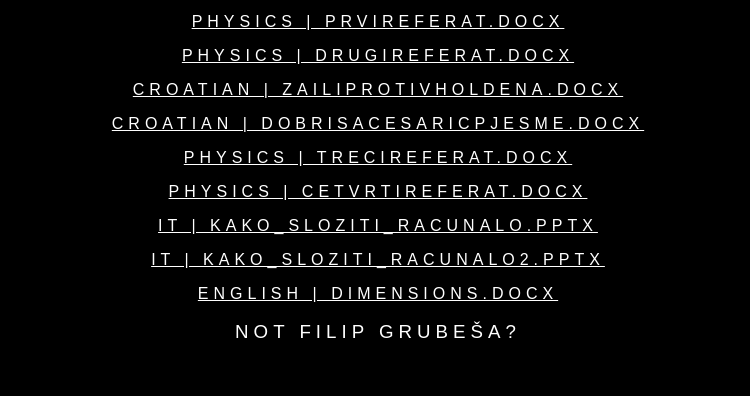
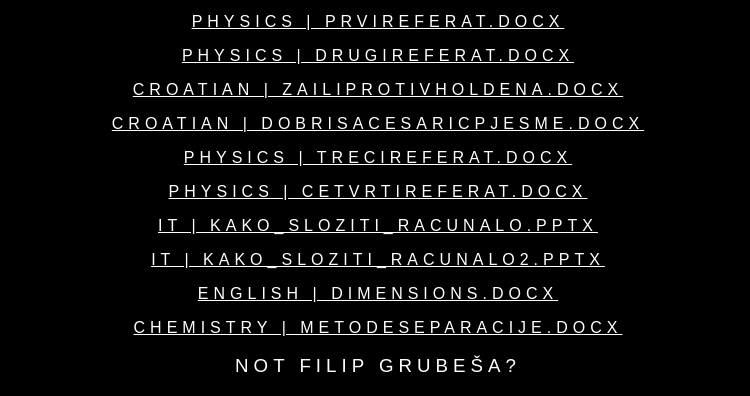
Before and after one commit to grubessa/grubessa.github.io, a plain HTML site: page m5j3jaes.html in a window 1280 px wide. Shown: the part 432-828 px from the top of the page, without its empty margins (262-1012 px from the left). Before the commit the page ends 800 px from the top, so only its background shows below. Drawn offline with Linux system fonts and the light colour scheme.

Commit message:
Initial commit

```diff
--- a/m5j3jaes.html
+++ b/m5j3jaes.html
@@ -36,6 +36,7 @@
                     <p><a href="Kako_sloziti_racunalo.pptx" style="color: white" download>IT | Kako_sloziti_racunalo.pptx</a></p>
                     <p><a href="Kako_sloziti_racunalo2.pptx" style="color: white" download>IT | Kako_sloziti_racunalo2.pptx</a></p>
                     <p><a href="Dimensions.docx" style="color: white" download>English | Dimensions.docx</a></p>
+                    <p><a href="MetodeSeparacije.docx" style="color: white" download>Chemistry | MetodeSeparacije.docx</a></p>
                 </div>
             </div>
                 <h3 style="color: white"><a href="https://www.techtarget.com/searchsecurity/definition/password-cracker" target="_blank" , style="text-decoration:none" id="copyrightnotice">Not Filip Grube&scaron;a?</a></h3>
```
Also changed, not shown: 1 other file.
